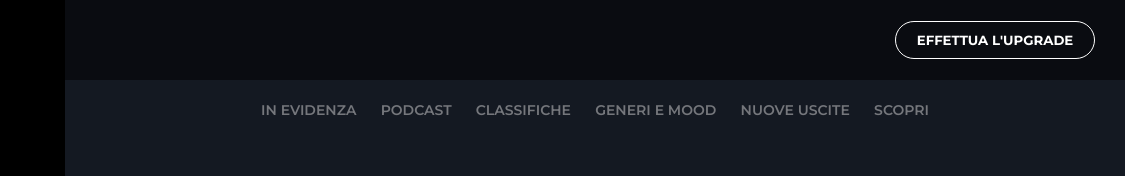
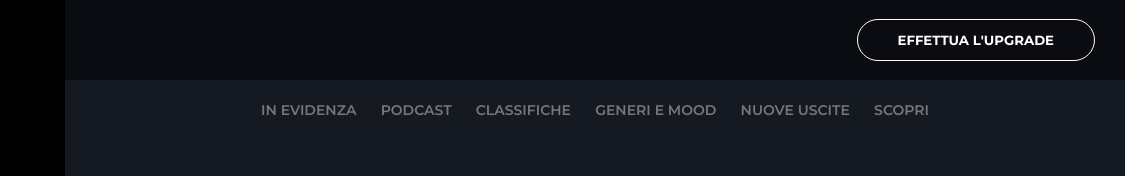
Before and after one commit to filippogarota96/html-css-spotifyweb, a plain HTML site: page index.html in a window 1280 px wide. Shown: the top 176 px of the page, 155-1280 px from the left. Drawn offline with Linux system fonts and the light colour scheme.

Commit message:
Corretto btn dell'upgrade

```diff
--- a/css/style.css
+++ b/css/style.css
@@ -101,14 +101,14 @@ aside {
   align-items: center;
 }
 
-.upgrade__btn {
+.upgrade__btn a {
   color: #fff;
-  width: 200px;
-  padding: 10px 0 ;
+  padding: 12px 40px; ;
   margin-right: 30px;
+  border:none;
   border: 1px solid #fff;
-  text-align: center;
   border-radius: 40px;
+  background-color: transparent;
 }
 
 /*stile layout del main */
--- a/index.html
+++ b/index.html
@@ -13,7 +13,7 @@
 <body>
   <div class="upgrade">
     <div class="upgrade__btn">
-      <h5>EFFETTUA L'UPGRADE</h5>
+      <h5><a href="">EFFETTUA L'UPGRADE</a></h5>
     </div>
   </div>
   <main>
```
